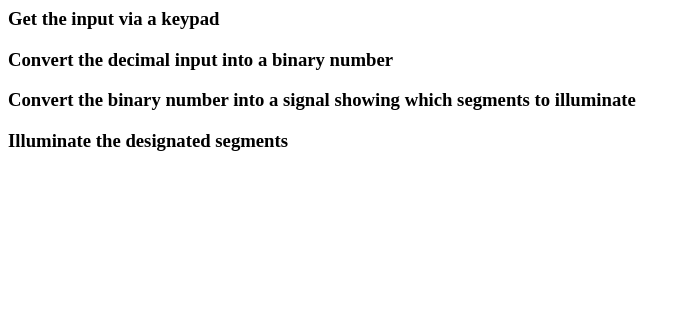
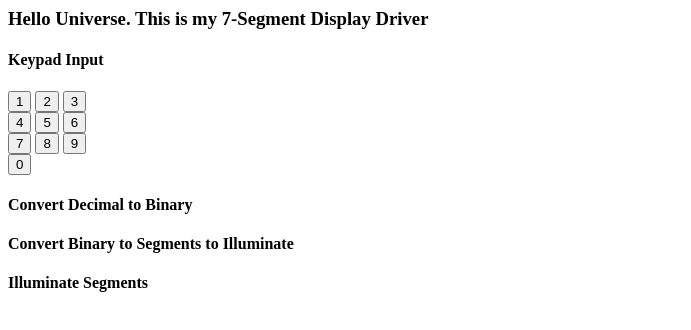
Before and after one commit to chantal-tam/INF1339-Week1, a plain HTML site: page docs/index.html in a window 1280 px wide. Shown: the whole page, without its empty margins (0-691 px from the left). Drawn offline with Linux system fonts and the light colour scheme.

Commit message:
v02 input buttons

```diff
--- a/docs/index.html
+++ b/docs/index.html
@@ -1,11 +1,18 @@
+<title>version 2</title>
+<style></style>
+<script></script>
+</head>
+<body>
+<h3>Hello Universe. This is my 7-Segment Display Driver</h3>
+</body>
+</html>
+<h4>Keypad Input</h4>
+<button type="button">1</button> <button type="button">2</button> <button type="button">3</button><br \>
+<button type="button">4</button> <button type="button">5</button> <button type="button">6</button><br \>
+<button type="button">7</button> <button type="button">8</button> <button type="button">9</button><br \>
+<button type="button">0</button>
+<h4>Convert Decimal to Binary</h4>
+<h4>Convert Binary to Segments to Illuminate</h4>
+<h4>Illuminate Segments</h4>
 <html>
 <head>
-<title>Hello Universe</title>
-</head>
-<body>
-<h3>Get the input via a keypad</h3>
-<h3>Convert the decimal input into a binary number</h3>
-<h3>Convert the binary number into a signal showing which segments to illuminate</h3>
-<h3>Illuminate the designated segments</h3>
-</body>
-</html
```
